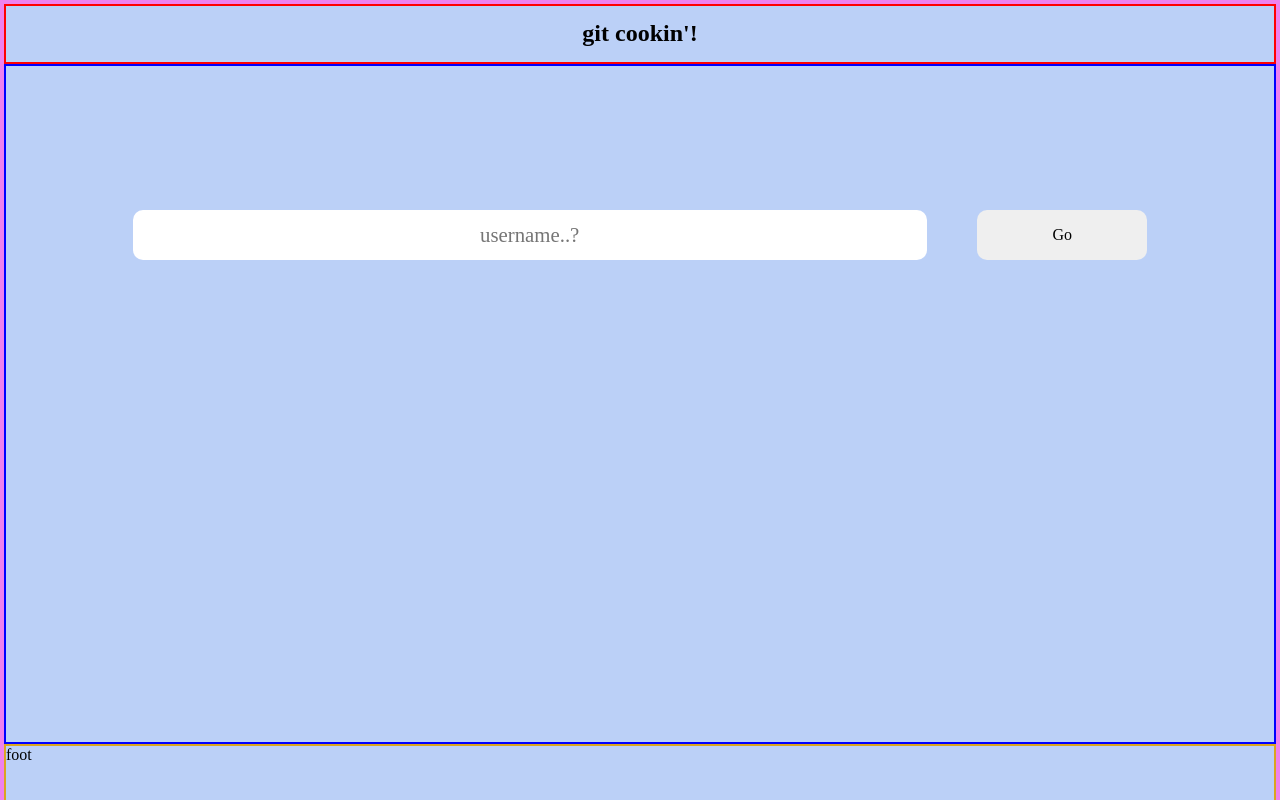
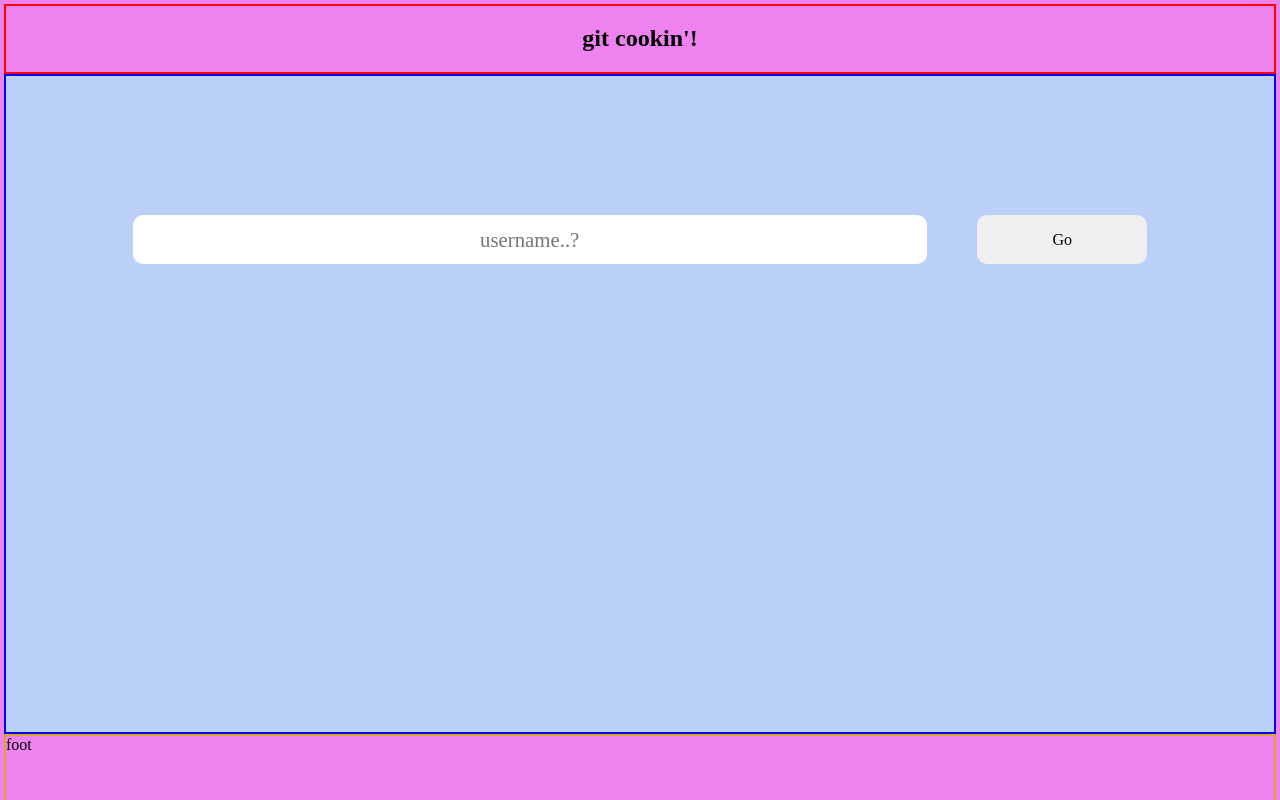
Before and after one commit to snstrauss/git-cookin, a React (Create React App) app: page / in a window 1280 px wide. Built offline with nearby package versions, Linux system fonts and the light colour scheme; no server answers.

Commit message:
better size for layout main part

```diff
--- a/src/components/main/layout/layout.module.scss
+++ b/src/components/main/layout/layout.module.scss
@@ -6,7 +6,8 @@
     flex-direction: column;
 
     header, footer {
-        height: 7vh;
+        background-color: violet;
+        flex: 1;
     }
 
     header {
@@ -14,8 +15,9 @@
     }
 
     main {
-        flex: 1;
+        flex: 10;
         border: 2px solid blue;
+        overflow: hidden;
     }
 
     footer {
```
